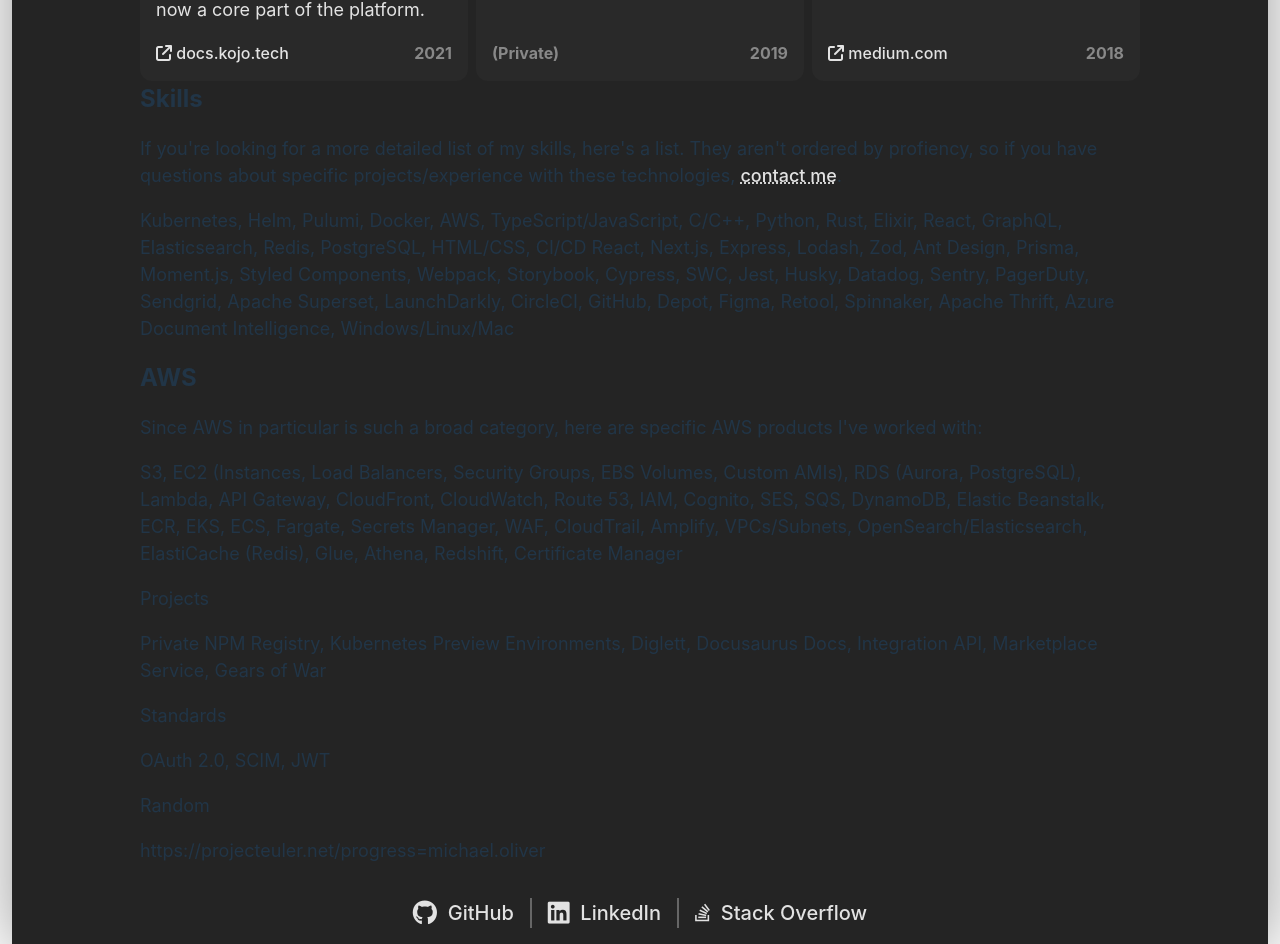
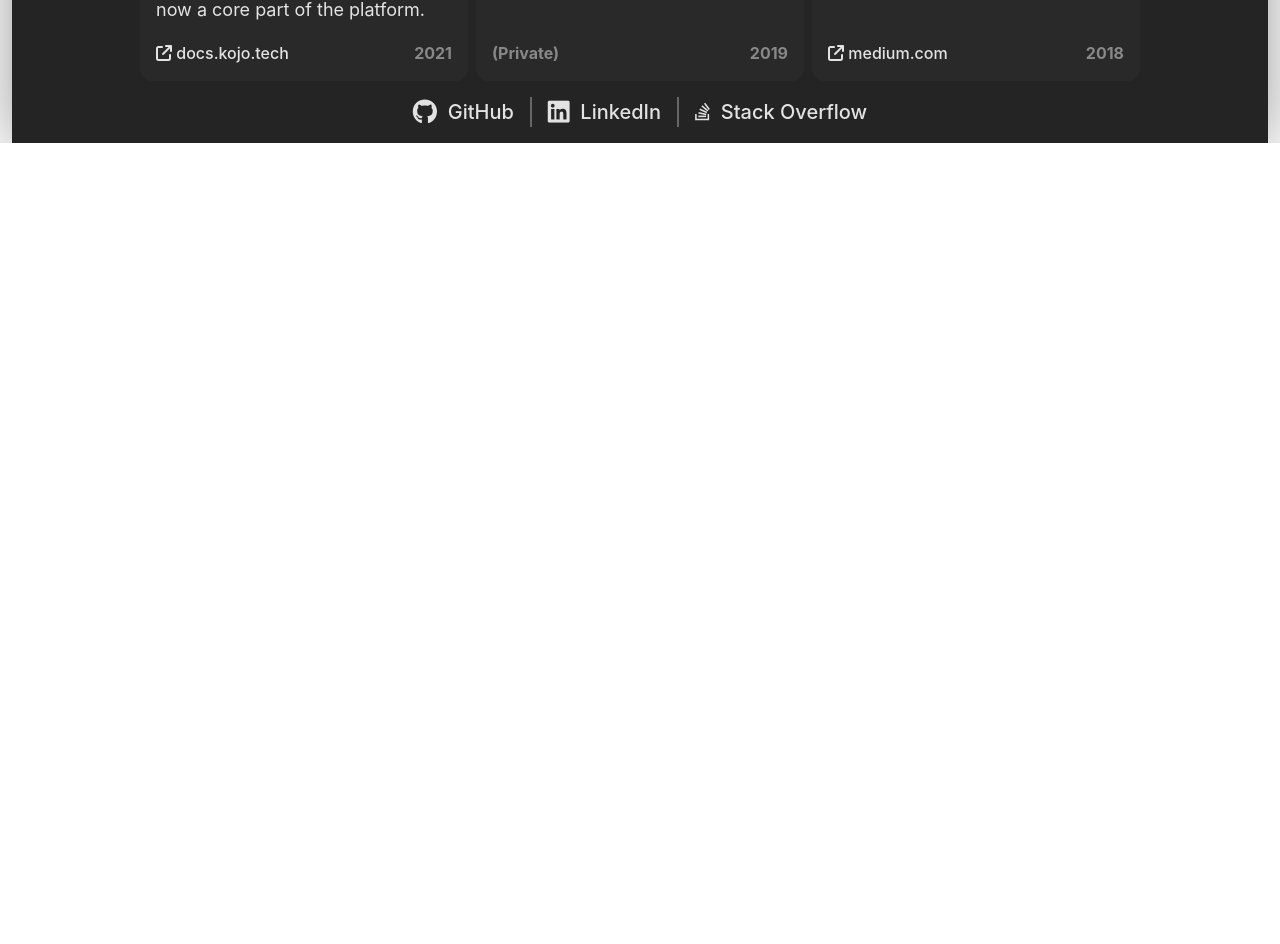
Before and after one commit to thecodeboss/thecodeboss.com, a React (Vite) app: page /projects in a window 1280 px wide. Shown: the part 1500-2444 px from the top of the page. After the commit the page ends 1643 px from the top, so only its background shows below. Built offline with nearby package versions, Linux system fonts and the light colour scheme.

Commit message:
More project improvements

```diff
--- a/index.html
+++ b/index.html
@@ -13,6 +13,6 @@
       src="https://kit.fontawesome.com/9386abcad7.js"
       crossorigin="anonymous"
     ></script>
-    <script type="module" src="/src/main"></script>
+    <script type="module" src="/src/main.tsx"></script>
   </body>
 </html>
--- a/src/Layout.css
+++ /dev/null
@@ -1,22 +0,0 @@
-#root {
-  background-color: #242424;
-  display: flex;
-  filter: drop-shadow(0px 5px 32px rgb(0, 0, 0, 0.4));
-  flex-direction: column;
-  margin: 0 auto;
-  max-width: 1000px;
-  min-height: 100vh;
-  padding: 0 8rem;
-  width: 100%;
-}
-
-main {
-  flex-grow: 1;
-}
-
-.light-dark-toggle {
-  color: red;
-  display: flex;
-  justify-content: flex-end;
-  flex-basis: 25%;
-}
--- a/src/Layout.tsx
+++ /dev/null
@@ -1,36 +0,0 @@
-import { Outlet } from "react-router-dom";
-
-import Footer from "@/components/Footer";
-import Header from "@/components/Header";
-import "./Layout.css";
-
-// TODO: Procedural generation of background
-// Public contributions to open source
-
-// For each skill, include a star rating of proficiency, and a brief description of how it's been used
-
-// Probably need an entire section on AWS technologies alone
-
-// List Skills, Tools, Frameworks, Standards, AI, etc. in a table
-// Under each category, sort skills by proficiency DESC
-// Ex:
-// Skills
-// Kubernetes 5/5 - Used to deploy and manage microservices
-// TypeScript/JavaScript 5/5 - Used to write frontend and backend code
-// Tools
-// Datadog 5/5 - Used to monitor and alert on application performance
-// ...
-
-// Windows, Linux, Mac
-
-// Some Android/iOS/React Native experience
-
-export default function Layout() {
-  return (
-    <>
-      <Header />
-      <Outlet />
-      <Footer />
-    </>
-  );
-}
--- /dev/null
+++ b/src/components/Layout.tsx
@@ -0,0 +1,14 @@
+import { Outlet } from "react-router-dom";
+
+import Footer from "@/components/Footer";
+import Header from "@/components/Header";
+
+export default function Layout() {
+  return (
+    <>
+      <Header />
+      <Outlet />
+      <Footer />
+    </>
+  );
+}
--- a/src/components/Nav.tsx
+++ b/src/components/Nav.tsx
@@ -9,6 +9,10 @@
   {
     label: "Projects",
     to: "/projects",
+  },
+  {
+    label: "Experience",
+    to: "/experience",
   },
   {
     label: "Contact",
--- a/src/components/Project.tsx
+++ b/src/components/Project.tsx
@@ -33,11 +33,11 @@
       <p>{description}</p>
       <div className="project-footer">
         {link ? (
-          <Link to={link} target="_blank">
+          <span className="link">
             <i className="fa-solid fa-arrow-up-right-from-square" />
             &nbsp;
             {new URL(link).hostname}
-          </Link>
+          </span>
         ) : (
           <span>(Private)</span>
         )}
--- a/src/index.css
+++ b/src/index.css
@@ -13,7 +13,19 @@
   -moz-osx-font-smoothing: grayscale;
 }
 
-a {
+#root {
+  background-color: #242424;
+  display: flex;
+  filter: drop-shadow(0px 5px 32px rgb(0, 0, 0, 0.4));
+  flex-direction: column;
+  margin: 0 auto;
+  max-width: 1000px;
+  min-height: 100vh;
+  padding: 0 8rem;
+  width: 100%;
+}
+
+a, span.link {
   color: rgba(255, 255, 255, 0.87);
   font-weight: 500;
   text-decoration: inherit;
@@ -54,8 +66,19 @@
   margin: 0;
 }
 
+main {
+  flex-grow: 1;
+}
+
 p {
   font-size: 1.125rem;
+}
+
+.light-dark-toggle {
+  color: red;
+  display: flex;
+  justify-content: flex-end;
+  flex-basis: 25%;
 }
 
 .mt-1 {
--- a/src/main.tsx
+++ b/src/main.tsx
@@ -2,9 +2,11 @@
 import ReactDOM from "react-dom/client";
 import { createBrowserRouter, RouterProvider } from "react-router-dom";
 
-import Layout from "@/Layout";
+import Layout from "@/components/Layout";
 import About from "@/pages/About";
 import Contact from "@/pages/Contact";
+import ErrorPage from "@/pages/ErrorPage";
+import Experience from "@/pages/Experience";
 import Projects from "@/pages/Projects";
 import { initBackgroundShader } from "@/utils/shader";
 
@@ -14,6 +16,7 @@
   {
     path: "/",
     element: <Layout />,
+    errorElement: <ErrorPage />,
     children: [
       {
         path: "/about?",
@@ -22,6 +25,10 @@
       {
         path: "/contact",
         element: <Contact />,
+      },
+      {
+        path: "/experience",
+        element: <Experience />,
       },
       {
         path: "/projects",
--- /dev/null
+++ b/src/pages/ErrorPage.tsx
@@ -0,0 +1,28 @@
+import { isRouteErrorResponse, Link, useRouteError } from "react-router-dom";
+
+import Footer from "@/components/Footer";
+import Header from "@/components/Header";
+
+export default function ErrorPage() {
+  const error = useRouteError();
+  return (
+    <>
+      <Header />
+      <main>
+        <h3>Oops, something went wrong! 😨</h3>
+        {isRouteErrorResponse(error) && (
+          <p>
+            {error.status === 404 &&
+              "You find yourself in a mysterious place, lost in the void. The numbers 404 are written upon the wall. Curious. How did you end up here? 🕵️‍♂️"}
+            {error.status === 500 &&
+              "The server is on fire! 🔥 (No seriously, how did you manage to get a 500 error on my site?)"}
+          </p>
+        )}
+        <Link to="/">
+          <i className="fa-solid fa-house fa-lg"></i> Go back
+        </Link>
+      </main>
+      <Footer />
+    </>
+  );
+}
--- /dev/null
+++ b/src/pages/Experience.tsx
@@ -0,0 +1,53 @@
+import { Link } from "react-router-dom";
+
+export default function Experience() {
+  return (
+    <main>
+      <h2>Skills</h2>
+      <p>
+        If you're looking for a more detailed list of my skills, here's a list.
+        They aren't ordered by profiency, so if you have questions about
+        specific projects/experience with these technologies,{" "}
+        <Link className="underline" to="/contact">
+          contact me
+        </Link>
+        .
+      </p>
+      <p>
+        Kubernetes, Helm, Pulumi, Docker, AWS, TypeScript/JavaScript, C/C++,
+        Python, Rust, Elixir, React/React Native, GraphQL, Elasticsearch, Redis,
+        PostgreSQL, HTML/CSS, CI/CD React, Next.js, Express, Lodash, Zod, Ant
+        Design, Prisma, Moment.js, Styled Components, Webpack, Storybook,
+        Cypress, SWC, Jest, Husky, Datadog, Sentry, PagerDuty, Sendgrid, Apache
+        Superset, LaunchDarkly, CircleCI, GitHub, Depot, Figma, Retool,
+        Spinnaker, Apache Thrift, Azure Document Intelligence, Windows/Linux/Mac
+      </p>
+      <h2>AWS</h2>
+      <p>
+        Since AWS in particular is such a broad category, here are specific AWS
+        products I've worked with:
+      </p>
+      <p>
+        S3, EC2 (Instances, Load Balancers, Security Groups, EBS Volumes, Custom
+        AMIs), RDS (Aurora, PostgreSQL), Lambda, API Gateway, CloudFront,
+        CloudWatch, Route 53, IAM, Cognito, SES, SQS, DynamoDB, Elastic
+        Beanstalk, ECR, EKS, ECS, Fargate, Secrets Manager, WAF, CloudTrail,
+        Amplify, VPCs/Subnets, OpenSearch/Elasticsearch, ElastiCache (Redis),
+        Glue, Athena, Redshift, Certificate Manager
+      </p>
+      <h2>Experience</h2>
+      <p>Kojo Jan 2019 - Current</p>
+      <p>Pinterest Jan 2017 - Jan 2019</p>
+      <p>Facebook (Intern) Sep 2015 - Dec 2015</p>
+      <p>Pinterest (Intern) May 2015 - Sep 2015</p>
+      <p>LinkedIn (Intern) Aug 2014 - Dec 2015</p>
+      <p>The Coalition (Microsoft Game Studios) (Intern) Jan 2014 - Apr 2014</p>
+      <p>The Coalition (Microsoft Game Studios) (Intern) May 2013 - Aug 2013</p>
+      <h2>Education</h2>
+      <p>
+        Bachelor of Mathematics, Computer Science and Applied Mathematics, with
+        Physics Minor University of Waterloo, Canada 2011-2016
+      </p>
+    </main>
+  );
+}
--- a/src/pages/Projects.tsx
+++ b/src/pages/Projects.tsx
@@ -128,14 +128,18 @@
         Below is a selection of open-source projects I've written. I've
         contributed to many more that aren't listed here, but you can find them
         on my{" "}
-        <Link className="underline" to="https://github.com/thecodeboss">
+        <Link
+          className="underline"
+          target="_blank"
+          to="https://github.com/thecodeboss"
+        >
           GitHub
         </Link>
         .
       </p>
       <div className="project-container">
-        {openSourceProjects.map((project) => (
-          <Project {...project} />
+        {openSourceProjects.map(({ key, ...props }) => (
+          <Project key={key} {...props} />
         ))}
       </div>
       <h2 className="mt-1">Work Projects</h2>
@@ -146,51 +150,10 @@
         here, feel free to reach out.
       </p>
       <div className="project-container">
-        {workProjects.map((project) => (
-          <Project {...project} />
+        {workProjects.map(({ key, ...props }) => (
+          <Project key={key} {...props} />
         ))}
       </div>
-      <h2>Skills</h2>
-      <p>
-        If you're looking for a more detailed list of my skills, here's a list.
-        They aren't ordered by profiency, so if you have questions about
-        specific projects/experience with these technologies,{" "}
-        <Link className="underline" to="/contact">
-          contact me
-        </Link>
-        .
-      </p>
-      <p>
-        Kubernetes, Helm, Pulumi, Docker, AWS, TypeScript/JavaScript, C/C++,
-        Python, Rust, Elixir, React, GraphQL, Elasticsearch, Redis, PostgreSQL,
-        HTML/CSS, CI/CD React, Next.js, Express, Lodash, Zod, Ant Design,
-        Prisma, Moment.js, Styled Components, Webpack, Storybook, Cypress, SWC,
-        Jest, Husky, Datadog, Sentry, PagerDuty, Sendgrid, Apache Superset,
-        LaunchDarkly, CircleCI, GitHub, Depot, Figma, Retool, Spinnaker, Apache
-        Thrift, Azure Document Intelligence, Windows/Linux/Mac
-      </p>
-      <h2>AWS</h2>
-      <p>
-        Since AWS in particular is such a broad category, here are specific AWS
-        products I've worked with:
-      </p>
-      <p>
-        S3, EC2 (Instances, Load Balancers, Security Groups, EBS Volumes, Custom
-        AMIs), RDS (Aurora, PostgreSQL), Lambda, API Gateway, CloudFront,
-        CloudWatch, Route 53, IAM, Cognito, SES, SQS, DynamoDB, Elastic
-        Beanstalk, ECR, EKS, ECS, Fargate, Secrets Manager, WAF, CloudTrail,
-        Amplify, VPCs/Subnets, OpenSearch/Elasticsearch, ElastiCache (Redis),
-        Glue, Athena, Redshift, Certificate Manager
-      </p>
-      <p>Projects</p>
-      <p>
-        Private NPM Registry, Kubernetes Preview Environments, Diglett,
-        Docusaurus Docs, Integration API, Marketplace Service, Gears of War
-      </p>
-      <p>Standards</p>
-      <p>OAuth 2.0, SCIM, JWT</p>
-      <p>Random</p>
-      <p>https://projecteuler.net/progress=michael.oliver</p>
     </main>
   );
 }
```
